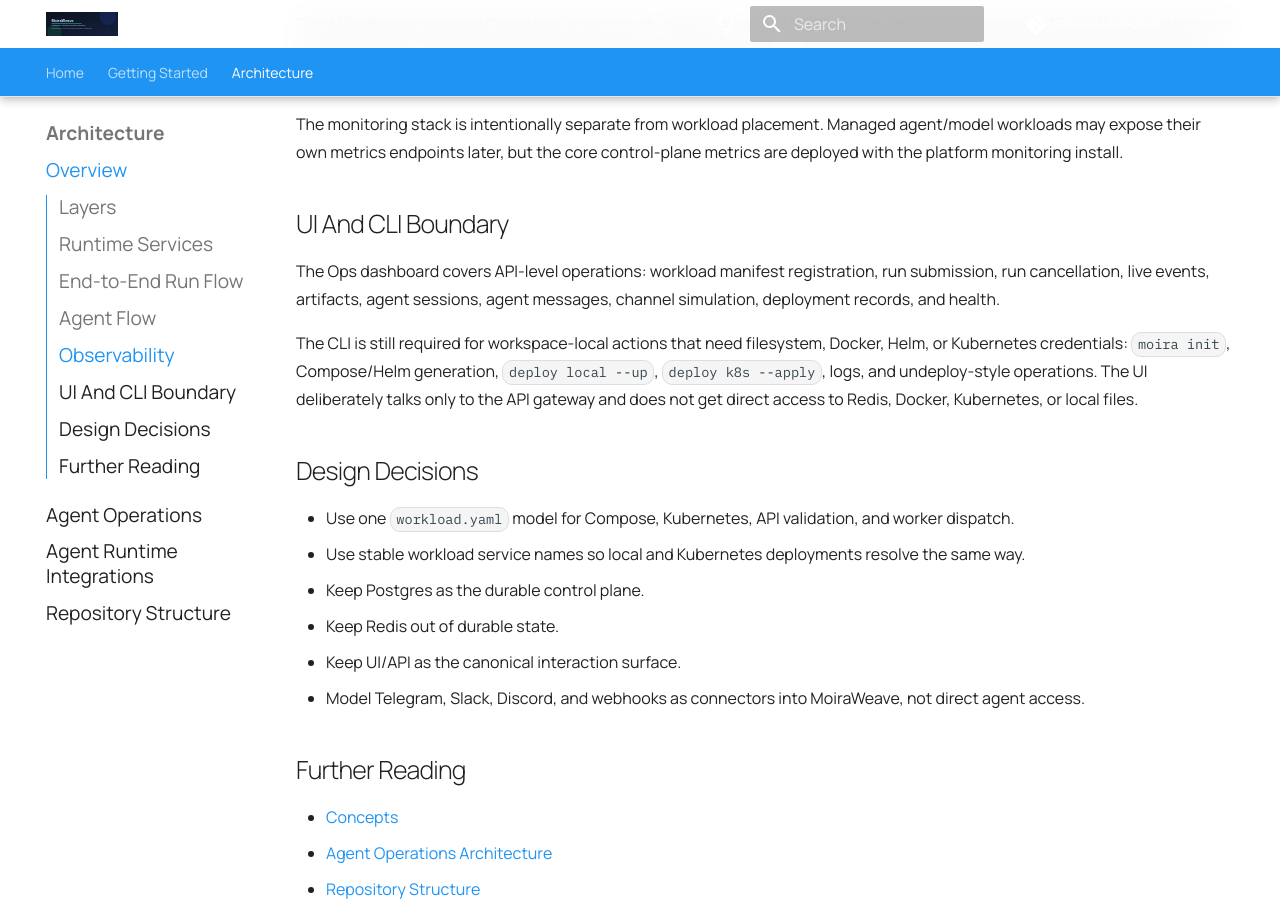
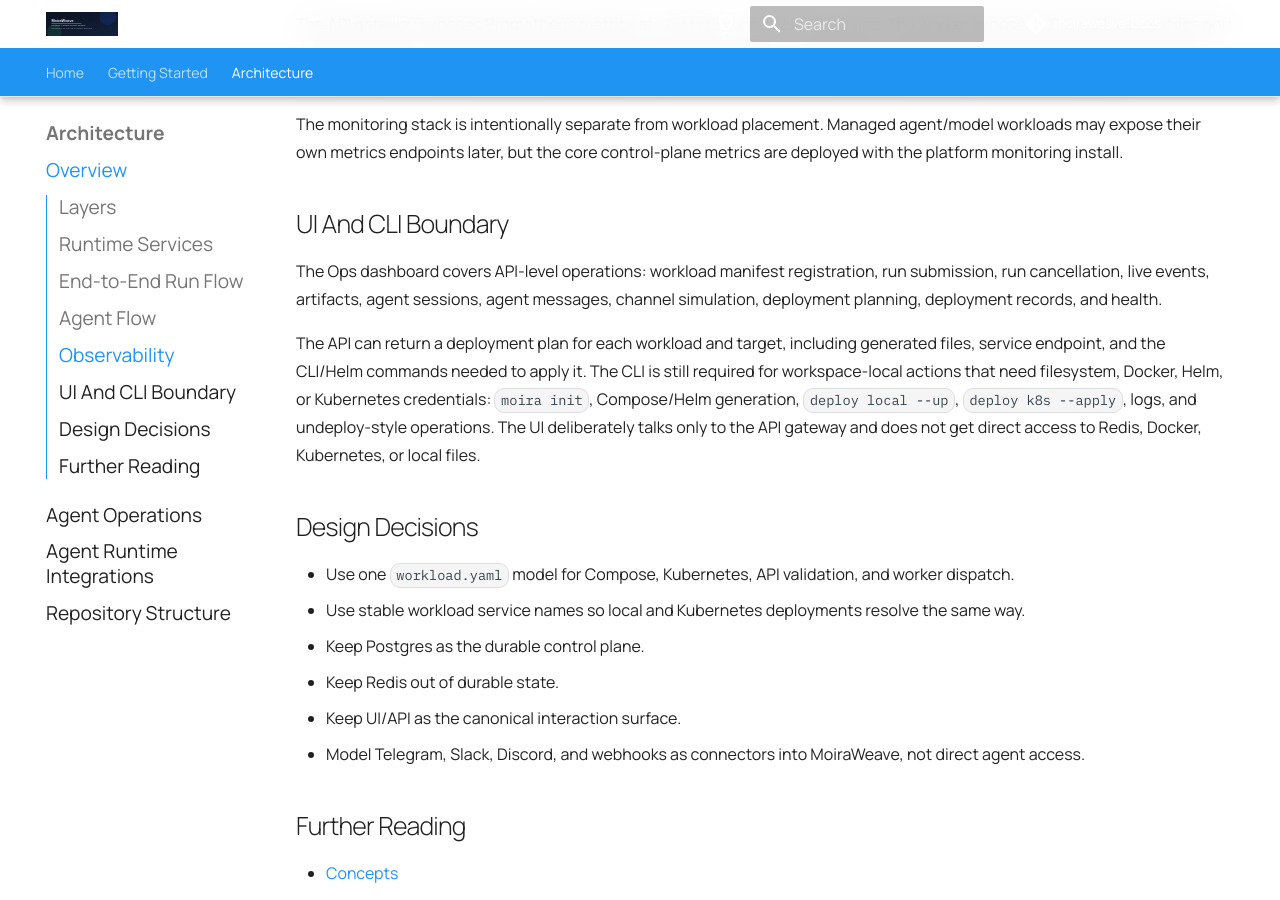
Before and after one commit to moiraweave-labs/moiraweave-docs, an MkDocs documentation site: the page built from docs/architecture.md, in a window 1280 px wide and 900 px high, scrolled down 1739 px. Built offline with MkDocs 1.6.1 and Material for MkDocs 9.7.7, drawn with Linux system fonts in a browser that asks for light colours; comment, search, counter and statistics services are not loaded.

Commit message:
docs: document deployment planning boundary

```diff
--- a/docs/architecture.md
+++ b/docs/architecture.md
@@ -67,13 +67,16 @@ core control-plane metrics are deployed with the platform monitoring install.
 
 The Ops dashboard covers API-level operations: workload manifest registration,
 run submission, run cancellation, live events, artifacts, agent sessions,
-agent messages, channel simulation, deployment records, and health.
+agent messages, channel simulation, deployment planning, deployment records,
+and health.
 
+The API can return a deployment plan for each workload and target, including
+generated files, service endpoint, and the CLI/Helm commands needed to apply it.
 The CLI is still required for workspace-local actions that need filesystem,
 Docker, Helm, or Kubernetes credentials: `moira init`, Compose/Helm generation,
 `deploy local --up`, `deploy k8s --apply`, logs, and undeploy-style operations.
-The UI deliberately talks only to the API gateway and does not get direct
-access to Redis, Docker, Kubernetes, or local files.
+The UI deliberately talks only to the API gateway and does not get direct access
+to Redis, Docker, Kubernetes, or local files.
 
 ## Design Decisions
 
```
